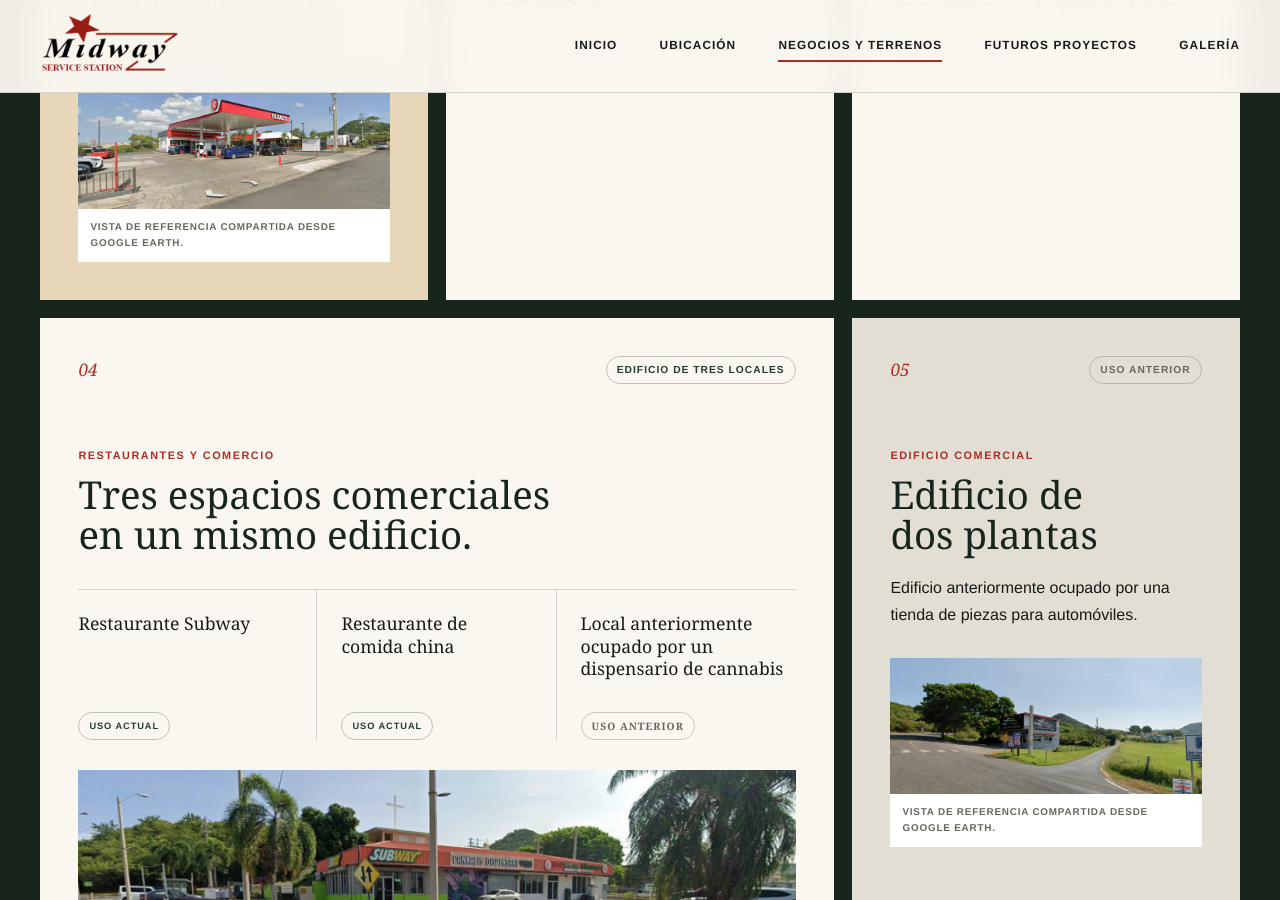
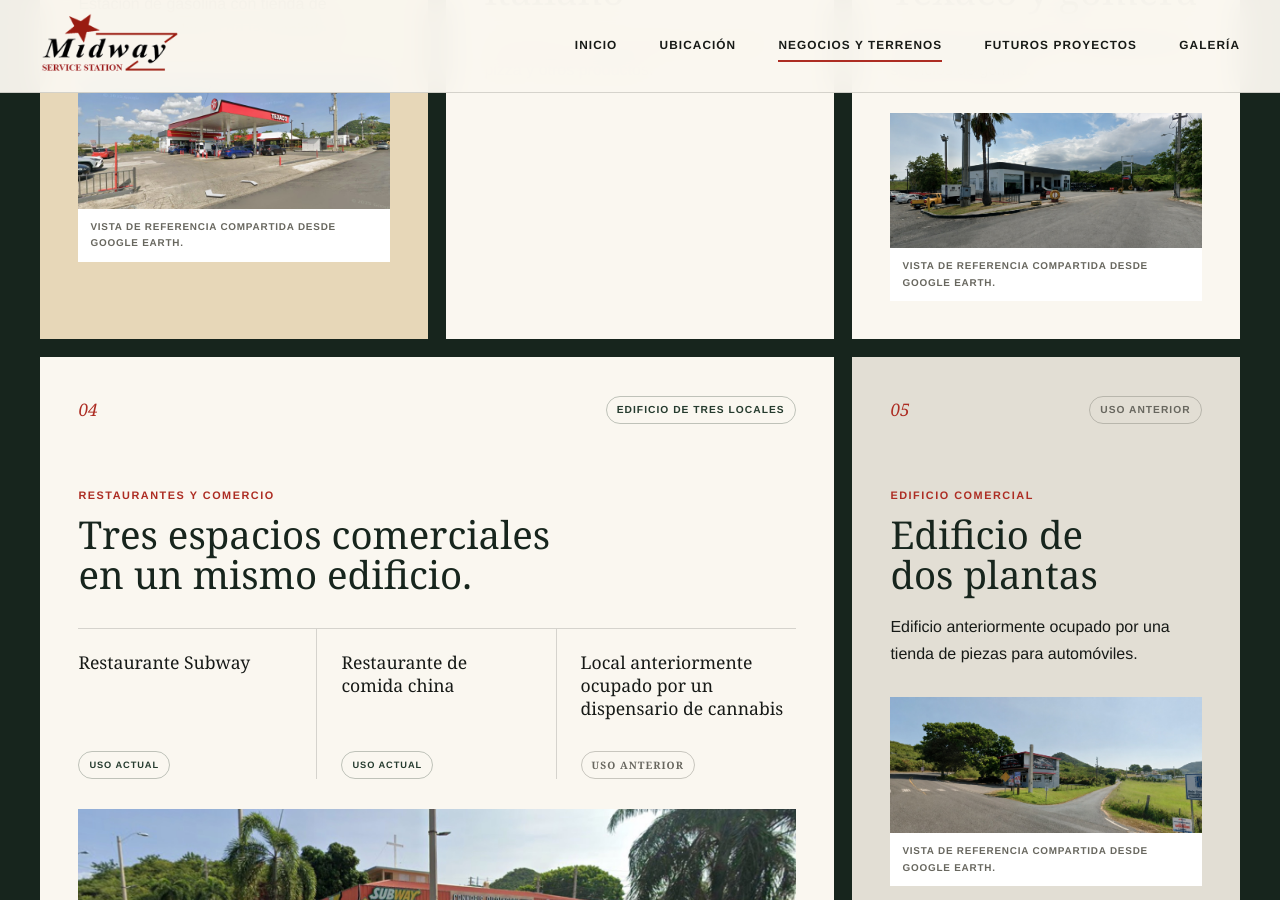
Before and after one commit to ramonmisla-code/Midway, a Jekyll site: the page built from espacios.html, in a window 1280 px wide and 900 px high, scrolled down 1532 px. Built offline with Jekyll 4.4.1, drawn with Linux system fonts in a browser that asks for light colours.

Commit message:
Agregar vista del servicio rápido Texaco

```diff
--- a/espacios.html
+++ b/espacios.html
@@ -58,6 +58,10 @@ permalink: /espacios/
       <p class="business-card__category">Servicios automotrices</p>
       <h3>Servicio rápido Texaco y gomera</h3>
       <p>Cambio de aceite y filtro, acompañado por servicios de gomas.</p>
+      <figure class="business-card__location-image">
+        <img src="{{ '/assets/images/texaco-quick-service-google-earth.jpg' | relative_url }}" width="1600" height="693" alt="Vista de referencia del área de servicio rápido Texaco y gomera en MIDWAY" loading="lazy">
+        <figcaption>Vista de referencia compartida desde Google Earth.</figcaption>
+      </figure>
     </article>
 
     <article class="business-card business-card--wide">
```
Also changed, not shown: assets/images/texaco-quick-service-google-earth.jpg (added).
